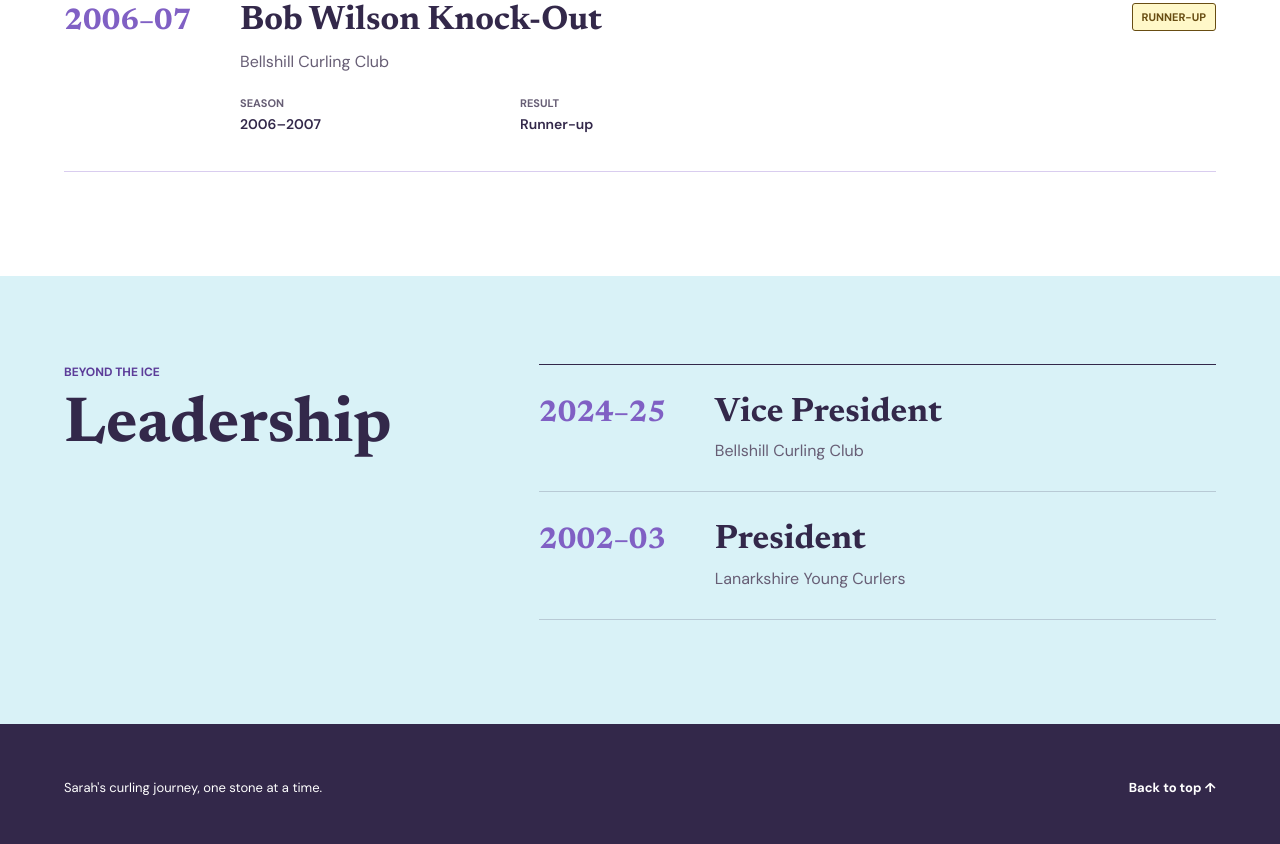
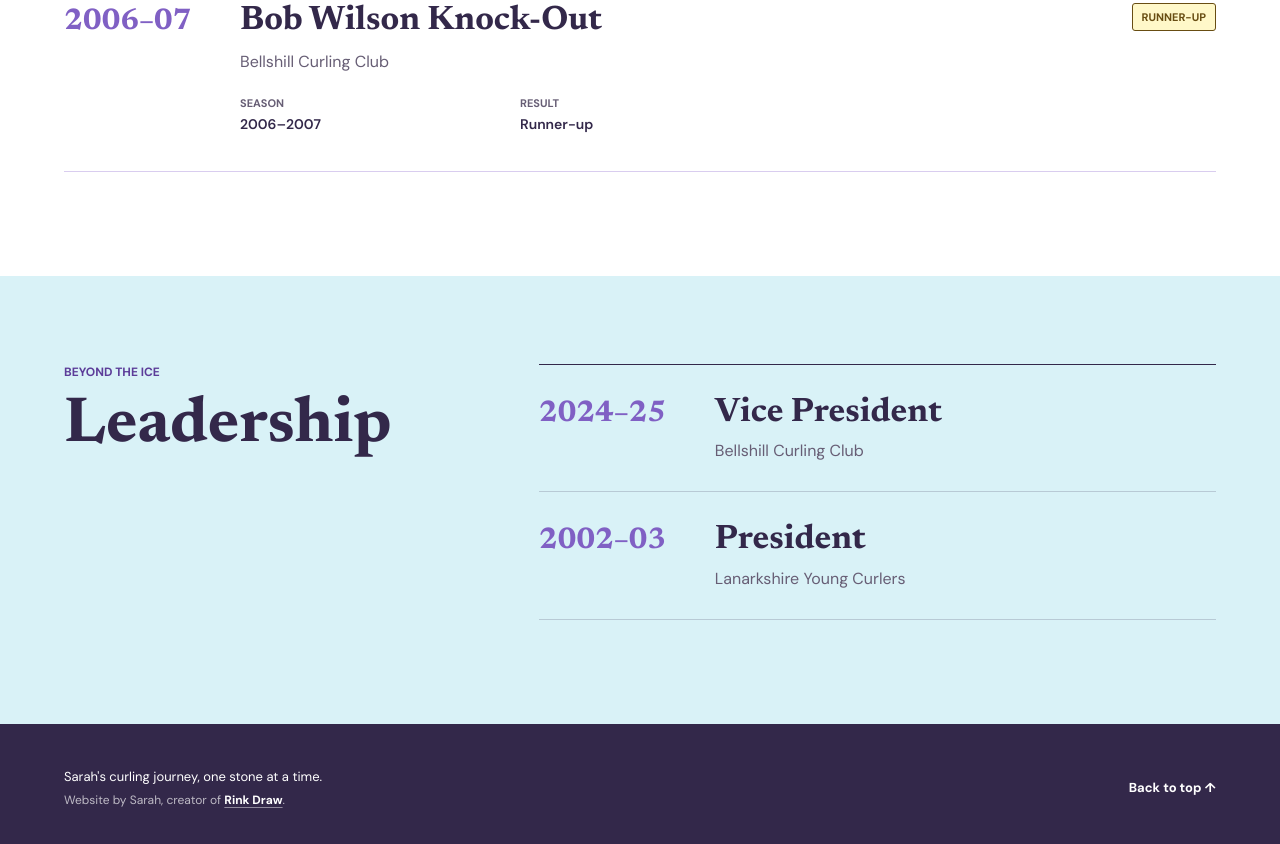
Before and after one commit to weeyin83/sarah-curling-stats, a plain HTML site: page index.html in a window 1280 px wide. Shown: the part 4057-4901 px from the top of the page. Drawn offline with Linux system fonts and the light colour scheme.

Commit message:
update footer

```diff
--- a/index.html
+++ b/index.html
@@ -476,7 +476,13 @@
     </main>
 
     <footer>
-      <p>Sarah's curling journey, one stone at a time.</p>
+      <div class="footer-note">
+        <p>Sarah's curling journey, one stone at a time.</p>
+        <p class="creator-credit">
+          Website by Sarah, creator of
+          <a href="https://www.rinkdraw.com/">Rink Draw</a>.
+        </p>
+      </div>
       <a href="#top">Back to top <span aria-hidden="true">↑</span></a>
     </footer>
   </body>
--- a/styles.css
+++ b/styles.css
@@ -472,6 +472,27 @@ footer a {
   text-decoration: none;
 }
 
+.footer-note {
+  display: grid;
+  gap: 7px;
+}
+
+.creator-credit {
+  color: rgba(255, 255, 255, 0.68);
+  font-size: 12px;
+}
+
+.creator-credit a {
+  color: var(--white);
+  text-decoration: underline;
+  text-decoration-color: rgba(255, 255, 255, 0.45);
+  text-underline-offset: 3px;
+}
+
+.creator-credit a:hover {
+  text-decoration-color: currentColor;
+}
+
 @media (max-width: 780px) {
   .intro {
     min-height: 0;
```
